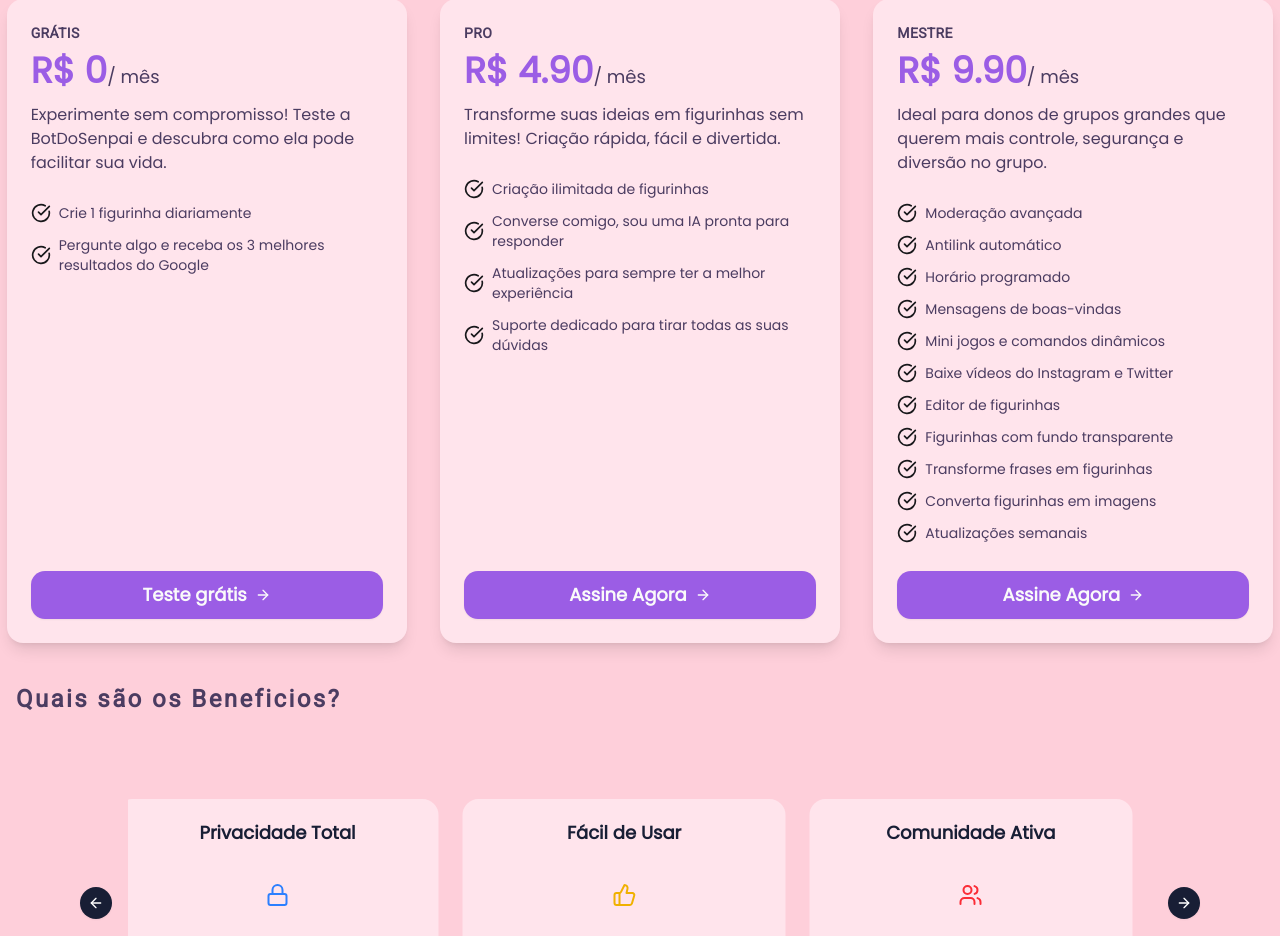
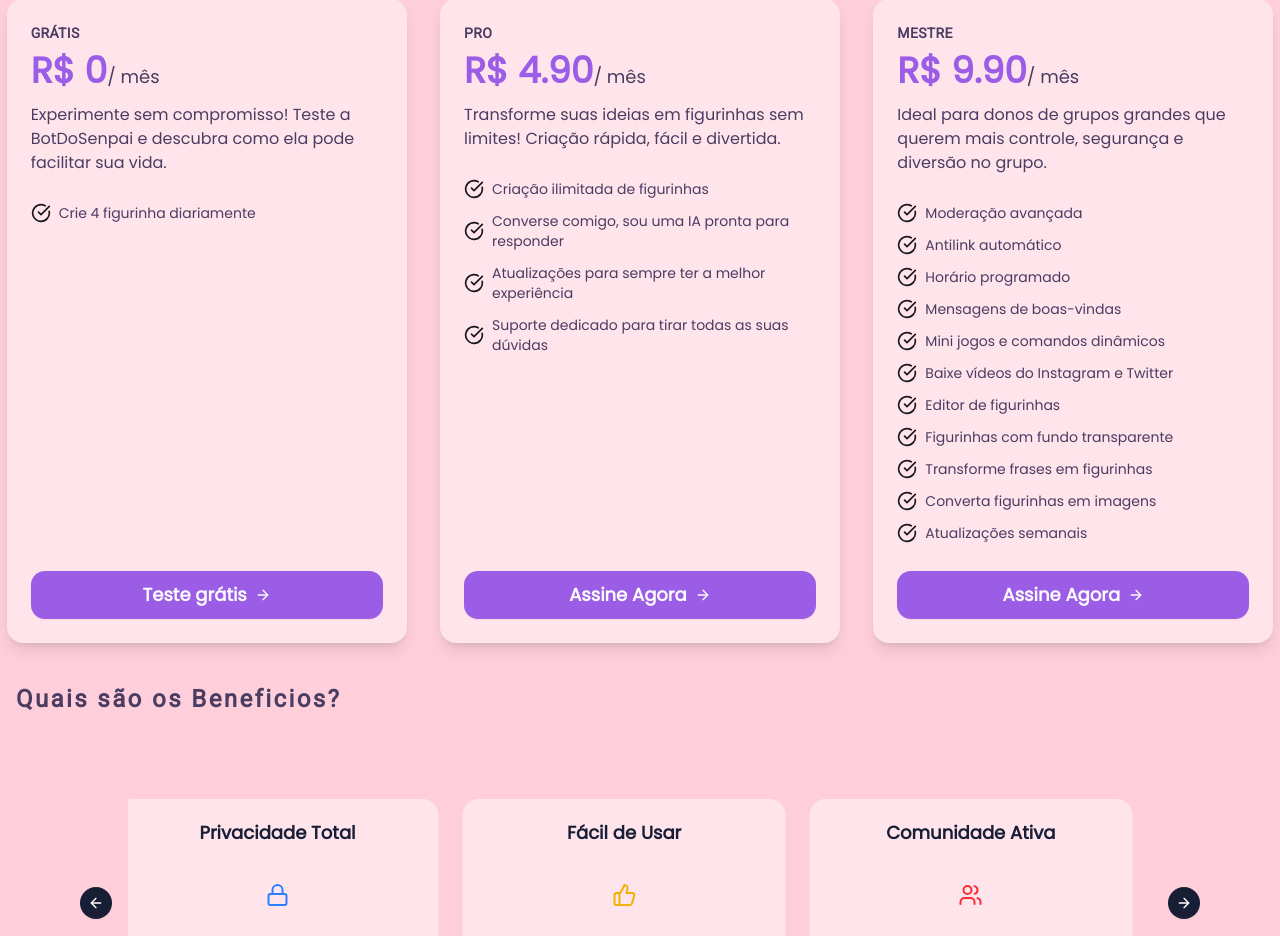
Before and after one commit to PedroMarques391/senpaiLP, a Next.js app: page / in a window 1280 px wide. Shown: the part 3395-4331 px from the top of the page. Built offline with nearby package versions, Linux system fonts and the light colour scheme.

Commit message:
feat: edit text of data.services.ts.

```diff
--- a/src/data/data.services.ts
+++ b/src/data/data.services.ts
@@ -8,8 +8,7 @@ const services: IServices[] = [
         value: "0",
         description: "Experimente sem compromisso! Teste a BotDoSenpai e descubra como ela pode facilitar sua vida.",
         characteristics: [
-            "Crie 1 figurinha diariamente",
-            "Pergunte algo e receba os 3 melhores resultados do Google"
+            "Crie 4 figurinha diariamente",
         ],
         textButton: "Teste grátis",
         message: ".menu"
```
